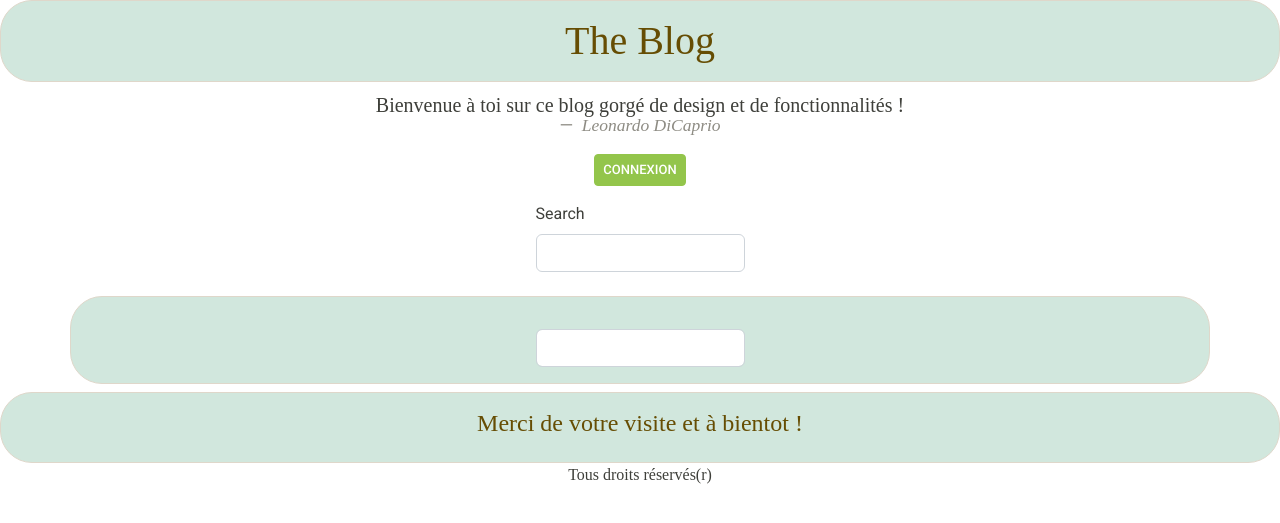
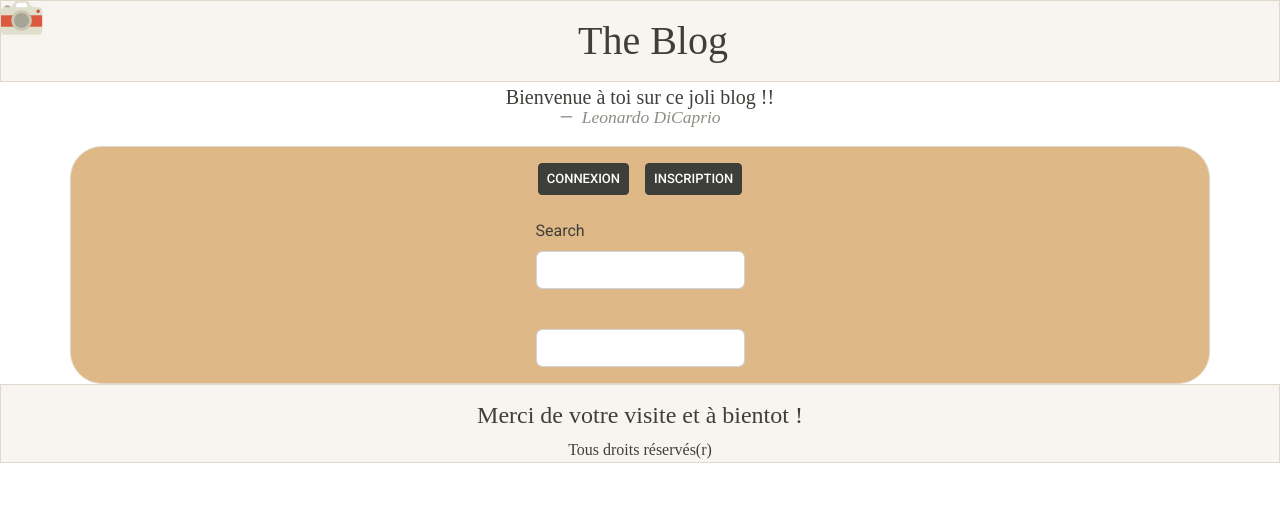
Before and after one commit to BlogTeamDyna/blog, a Symfony app: template templates/home.html.twig in a window 1280 px wide. Shown: the top 523 px of the page. Run offline with Twig, Linux system fonts and the light colour scheme; the template is opened without the code that fills it, so the values that code supplies are empty; form fields are guessed from the names that the template uses; some libraries are stand-ins or nearby versions.

Commit message:
last week

```diff
--- a/public/css/theme.css
+++ b/public/css/theme.css
@@ -1,6 +1,7 @@
 
 #calli {
-    background-color: purple;
+    background-color: burlywood;
+
 }
 
 #light {
@@ -25,7 +26,7 @@
 }
 
 .divGeneralDetail {
-    background-color: paleturquoise;
+    background-color: #e9f3db;
     font-size: 16px;
 }
 
@@ -33,6 +34,26 @@
     width: 30%;
 }
 
-.maclasse{
+.maclasse {
     margin-top: 2em;
 }
+
+#textarea1 {
+    resize: none;
+}
+
+#newArticle {
+    background-color: burlywood;
+    max-height: 100%;
+}
+
+#footeur {
+    position: fixed;
+    left: 40%;
+    right: auto;
+    bottom: 0;
+}
+
+#marge {
+    margin-bottom: 24em;
+}
--- a/public/js/script.js
+++ b/public/js/script.js
@@ -37,7 +37,13 @@ function onTagSubmit() {
 // Setter les valeur au model Data SearchData - php
 // Filtrer les articles depuis le Repo Article en passant l'objet model SearchData - php
 
-document.getElementById("search_search").onchange = function()  {myOnSearch()};
+//document.getElementById("search_search").onchange = function()  {myOnSearch()};
+document.getElementById("search_search").addEventListener("keyup",(e) => {
+    if(e.keyCode == 13) {
+        e.stopPropagation();
+        myOnSearch();
+    }
+})
 let input = document.querySelector('input[id^="search_search"]');
 
 function myOnSearch() {
--- a/src/Controller/AdminController.php
+++ b/src/Controller/AdminController.php
@@ -17,7 +17,9 @@ class AdminController extends AbstractController {
     #[Route("/admin", name: "adminpage")]
     public function index(EntityManagerInterface $em): Response
     {
+
         $user = $this->getUser();
+
         $articles = $em->getRepository(Article::class)->findAll();
         $commentary = $em->getRepository(Commentary::class)->findAll();
 
@@ -28,5 +30,4 @@ class AdminController extends AbstractController {
             'id' => $user->getId(),
         ]);
     }
-
 }
--- a/src/Controller/ArticleController.php
+++ b/src/Controller/ArticleController.php
@@ -51,7 +51,6 @@ class ArticleController extends AbstractController
                 'Article créé avec succes'
             );
             return $this->redirectToRoute('homepage');
-
         }
 
         return $this->render('article/new.html.twig', [
@@ -106,7 +105,6 @@ class ArticleController extends AbstractController
         $form = $this->createForm(ArticleType::class, $article);
 
         $form->handleRequest($request);
-        $articleFile = $form->get('image')->getData();
 
         if ($form->isSubmitted() && $form->isValid()) {
 
--- a/src/Form/CommentaryType.php
+++ b/src/Form/CommentaryType.php
@@ -5,6 +5,7 @@ namespace App\Form;
 
 use App\Entity\Commentary;
 use Symfony\Component\Form\AbstractType;
+use Symfony\Component\Form\Extension\Core\Type\TextType;
 use Symfony\Component\OptionsResolver\OptionsResolver;
 use Symfony\Component\Form\Extension\Core\Type\SubmitType;
 use Symfony\Component\Form\Extension\Core\Type\TextareaType;
@@ -16,9 +17,9 @@ class CommentaryType extends AbstractType
     public function buildForm(FormBuilderInterface $builder, array $options): void
     {
         $builder
-            ->add('comment', TextareaType::class, [
+            ->add('comment', TextType::class, [
                 'attr' => [
-                    'placeholder' => 'Laissez un commentaire si cet article vous a plu !'
+                    'placeholder' => 'Laissez un commentaire :) ....'
                 ],
                 'required' => true,
                 'label' => false,
--- a/src/Form/HomeType.php
+++ b/src/Form/HomeType.php
@@ -24,8 +24,6 @@ class HomeType extends AbstractType
                 'expanded'      => true
             ]);
 
-
-
     }
 
     public function configureOptions(OptionsResolver $resolver): void
--- a/templates/base.html.twig
+++ b/templates/base.html.twig
@@ -1,5 +1,5 @@
 <!DOCTYPE html>
-<html>
+<html lang="">
 	<head>
 		<meta charset="UTF-8">
 		<title>
@@ -26,7 +26,20 @@
 				{% endfor %}
 			{% endfor %}
 		</div>
+		<header class="bg-light border border-success-subtle">
+			<a href="/" style="justify-content: center">
+				<img class="" src="{{ asset('uploads/Camera-64e70fc6166bc.png') }}" alt="" style="float: left; ">
+			</a>
+			<h1 id="font" class="text-center p-3 m-0 ">The Blog</h1>
+		</header>
 		{% block body %}{% endblock %}
+		<footer>
+			<div class="bg-light border border-success-subtle" style="margin-bottom: 0">
+				<div id="font" class="text-center pt-3"><h4>Merci de votre visite et à bientot !</h4></div>
+				<div id="font" class="text-center">Tous droits réservés(r)</div>
+			</div>
+		</footer>
+
 		<script src="https://cdn.jsdelivr.net/npm/bootstrap@5.3.0/dist/js/bootstrap.bundle.min.js" integrity="sha384-geWF76RCwLtnZ8qwWowPQNguL3RmwHVBC9FhGdlKrxdiJJigb/j/68SIy3Te4Bkz" crossorigin="anonymous"></script>
 		<script src="{{ asset('bundles/fosjsrouting/js/router.min.js') }}"></script>
 		<script src="{{ path('fos_js_routing_js', { callback: 'fos.Router.setData' }) }}"></script>
@@ -38,9 +51,5 @@
 				notif.style.display = 'none';
 			}, 3000);
 		</script>
-
-
-
 	</body>
-
 </html>
--- a/templates/home.html.twig
+++ b/templates/home.html.twig
@@ -1,70 +1,112 @@
 {% extends "base.html.twig" %}
 
+{#{% form_theme form 'bootstrap_4_layout.html.twig' %}#}
+
 {% block body %}
-	<header>
-		<h1 id="font" class="text-center p-3 text-warning-emphasis bg-success-subtle border border-success-subtle rounded-5">The Blog</h1>
-	</header>
-
 	<div>
 		<blockquote class="blockquote text-center">
-			<p id="font" class="mb-2">Bienvenue à toi sur ce blog gorgé de design et de fonctionnalités !</p>
+			<p id="font" class="mb-2">Bienvenue à toi sur ce joli blog !!</p>
 			<footer class="blockquote-footer">
 				<cite id="font" title="Source Title">Leonardo DiCaprio</cite>
 			</footer>
 		</blockquote>
 	</div>
 	<main>
-		<div class="d-flex justify-content-center" style="margin: 1em;">
+{#		<div class="d-flex justify-content-center" style="margin: 0;">#}
+{#			{% if is_granted('IS_AUTHENTICATED_FULLY') %}#}
+
+{#				<button class="btn btn-success btn-sm m-2">#}
+{#					<a href="{{ path('app_logout') }}" style="text-decoration:none;color: white">Deconnexion</a>#}
+{#				</button>#}
+{#				<button class="btn btn-success btn-sm m-2">#}
+{#						<a href="{{path('article_create')}}" style="text-decoration:none;color: white">Créer article</a>#}
+{#				</button>#}
+
+{#				{% elseif is_granted('ROLE_ADMIN') %}#}
+{#					<button class="btn btn-success btn-sm m-2">#}
+{#						<a href="{{path('article_create')}}" style="text-decoration:none;color: white">Espace admin</a>#}
+{#					</button>#}
+{#				{% elseif is_granted('IS_AUTHENTICATED_FULLY') is same as( false )  %}#}
+{#					<button class="homelogin btn btn-success btn-sm m-2">#}
+{#						<a href="{{path('app_login')}}" style="text-decoration:none;color: white">Connexion</a>#}
+{#					</button>#}
+{#					<button class="homelogin btn btn-success btn-sm m-2">#}
+{#						<a href="{{path('app_login')}}" style="text-decoration:none;color: white">Inscription</a>#}
+{#					</button>#}
+{#				{% else %}#}
+
+{#			{% endif %}#}
+
+{#		</div>#}
+
+{#		<div class="d-flex justify-content-center mb-1 form-group">#}
+{#			{{ form_start(searchForm) }}#}
+{#				<p>{{ form_row(searchForm.search) }}</p>#}
+{#			{{ form_end(searchForm) }}#}
+{#		</div>#}
+
+		<div id="calli" class="container border border-success-subtle rounded-5">
+			<div class="d-flex justify-content-center" style="margin: 0;">
 				{% if is_granted('IS_AUTHENTICATED_FULLY') %}
 
-				<button class="btn btn-success btn-sm">
+					<button class="btn btn-success btn-sm m-2">
 						<a href="{{ path('app_logout') }}" style="text-decoration:none;color: white">Deconnexion</a>
 					</button>
-				<button class="btn btn-success btn-sm">
+					<button class="btn btn-success btn-sm m-2">
 						<a href="{{path('article_create')}}" style="text-decoration:none;color: white">Créer article</a>
 					</button>
 
+				{% elseif is_granted('ROLE_ADMIN') %}
+					<button class="btn btn-success btn-sm m-2">
+						<a href="{{path('article_create')}}" style="text-decoration:none;color: white">Espace admin</a>
+					</button>
 				{% elseif is_granted('IS_AUTHENTICATED_FULLY') is same as( false )  %}
-					<button class="homelogin btn btn-success btn-sm">
+					<button class="homelogin btn btn-dark btn-sm m-2 mt-3">
 						<a href="{{path('app_login')}}" style="text-decoration:none;color: white">Connexion</a>
+					</button>
+					<button class="homelogin btn btn-dark btn-sm m-2 mt-3">
+						<a href="{{path('inscription')}}" style="text-decoration:none;color: white">Inscription</a>
 					</button>
 				{% else %}
 
 				{% endif %}
 
 			</div>
-		<div class="d-flex justify-content-center mb-2">
+
+			<div class="d-flex justify-content-center form-group">
 				{{ form_start(searchForm) }}
-					{{ form_row(searchForm.search) }}
+				<p>{{ form_row(searchForm.search) }}</p>
 				{{ form_end(searchForm) }}
 			</div>
-			<div id="calli" class="container px-4 bg-success-subtle border border-success-subtle rounded-5">
-			<div class="row gx-2">
-				<div id="tag_filtre" class="font ms-5 mt-2">
+
+			<div class="row gx-2" style="justify-content: space-between">
+				<div id="tag_filtre"  class="font ms-5">
 					{{ form_start(form) }}
 					{{ form_end(form) }}
 				</div>
 
 				{% for article in pagination %}
-					<div class="col ms-5">
+					<div class="col ms-4">
 						<div class="p-5">
 							<div class="card" style="width: 17rem;">
 								<img width="270" height="300" src="{{ asset('uploads/' ~ article.image) }}" alt="avion"/>
 								<div class="card-body">
 									<h4 id="font" class="card-title">{{ article.title }}</h4>
-									<p id="font" class="card-text">{{ article.description }}</p>
+{#									<p id="font" class="card-text">{{ article.description }}</p>#}
 									{% for tag in article.tags %}
 										<p class="card-text btn btn-warning btn-sm">{{ tag }}</p>
 									{% endfor %}
 									<p class="card-text">{{ article.created|date("d/m/Y H:i:s") }}</p>
+									<div class="text-center">
 										<a href="{{ path('article_details', { id : article.id }) }}" class="btn btn-primary">Détails</a>
+									</div>
 								</div>
 							</div>
 						</div>
 					</div>
 				{% endfor %}
 
-				<div class="d-flex justify-content-center ">
+				<div class="d-flex justify-content-center text-dark" style="text-decoration: none">
 					{{ knp_pagination_render(pagination) }}
 				</div>
 
@@ -77,11 +119,6 @@
 		</div>
 	</main>
 {#	<p>Nombre de vues : {{ globalView }}</p>#}
-
-	<footer>
-		<div id="font" class="mt-2 text-center p-3 text-warning-emphasis bg-success-subtle border border-success-subtle rounded-5"><h4>Merci de votre visite et à bientot !</h4></div>
-		<div id="font" class="text-center">Tous droits réservés(r)</div>
-	</footer>
 	<script src="{{ asset( 'js/script.js ') }}"></script>
 
 {% endblock %}
```
Also changed, not shown: src/Controller/HomeController.php (+5 -2 lines), src/Controller/LoginController.php (+11 -0 lines), src/Form/SearchType.php (+6 -6 lines), templates/admin/admin.html.twig (+13 -9 lines), templates/article/detail.html.twig (+8 -15 lines), templates/article/new.html.twig (+6 -5 lines), templates/login/index.html.twig (+5 -10 lines). Lines whose indentation alone changed are shown as unchanged.
